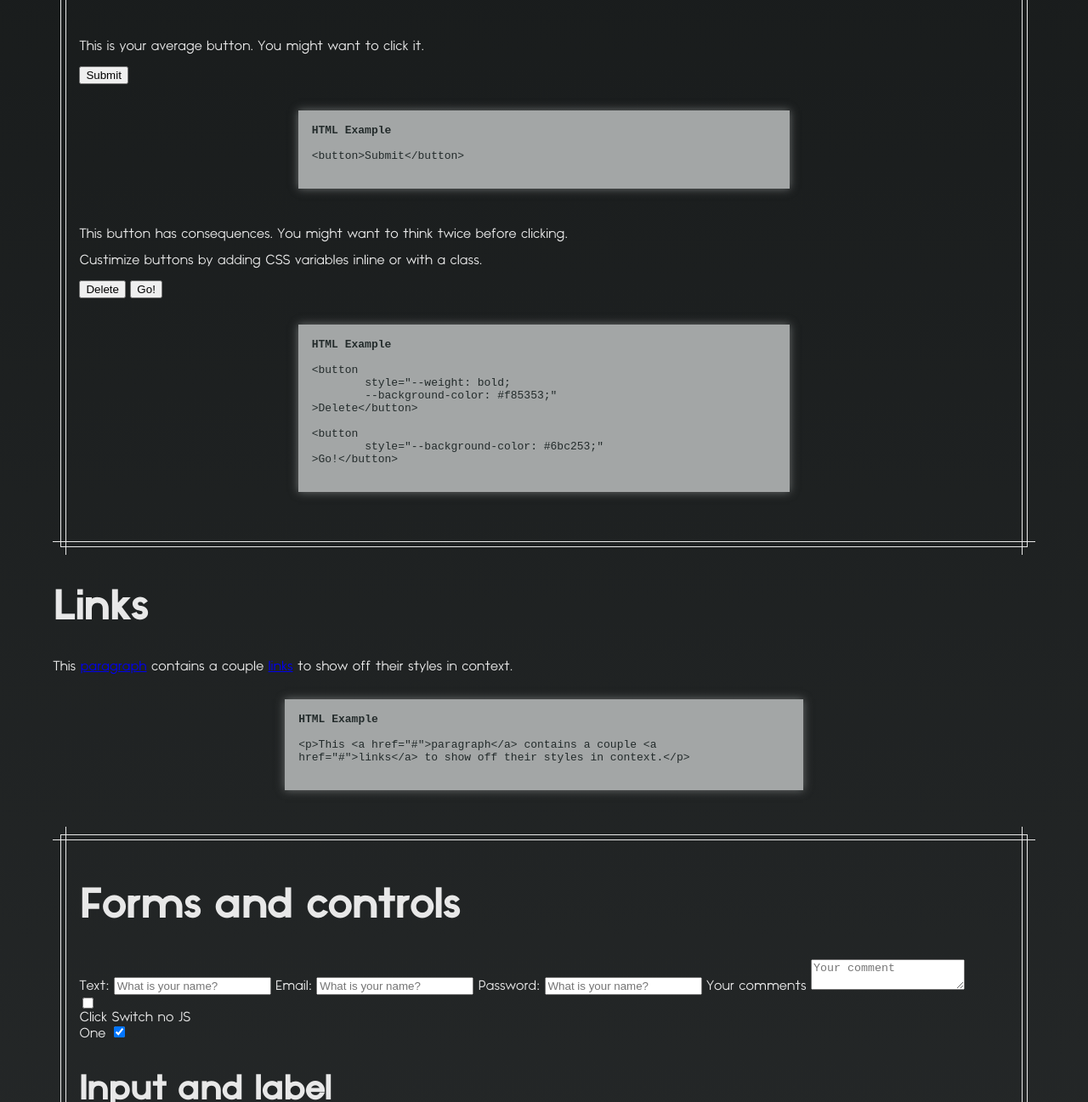
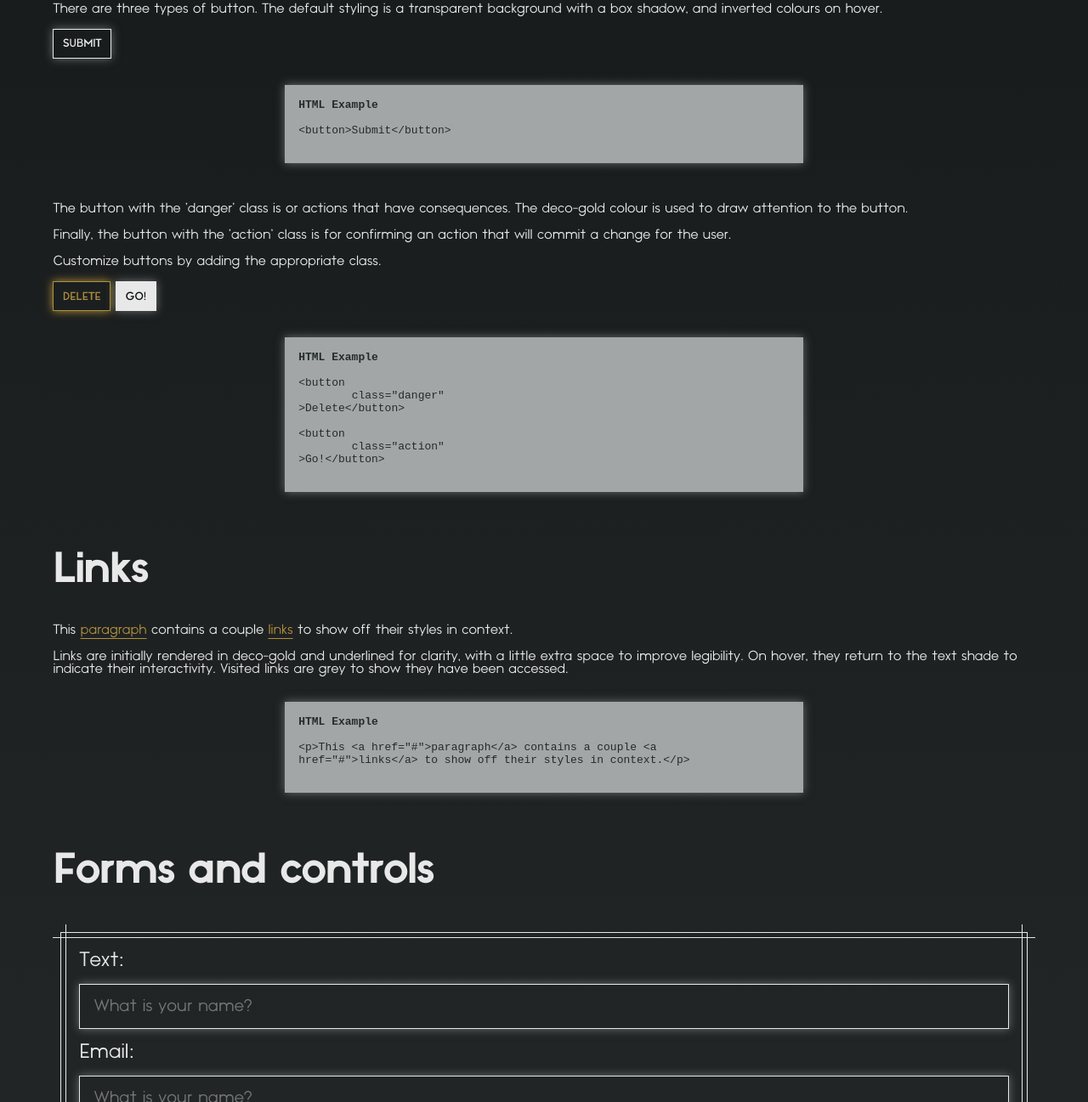
Before and after one commit to euripidean/film-noir, a plain HTML site: page index.html in a window 1280 px wide. Shown: the part 1503-2800 px from the top of the page at 85% size. Drawn offline with Linux system fonts and the light colour scheme.

Commit message:
Styled buttons, links, form

```diff
--- a/index.html
+++ b/index.html
@@ -2,7 +2,7 @@
   <head>
     <title>Film Noir CSS Framework</title>
 
-    <link rel="stylesheet" href="./styles/film-noir.css" id="dark-stylesheet" />
+    <link rel="stylesheet" href="./styles/film-base.css" id="dark-stylesheet" />
     <link
       rel="stylesheet"
       href="./styles/film-blanche.css"
@@ -35,7 +35,7 @@
     <div class="container main">
       <!-- --------------------------- -->
       <!-- Headings -->
-      <section id="headings">
+      <section id="headings" class="bordered">
         <h1>Headings</h1>
         <h1>H1 Heading</h1>
         <h2>H2 Heading</h2>
@@ -84,7 +84,10 @@
       <section id="buttons">
         <h2>Buttons</h2>
 
-        <p>This is your average button. You might want to click it.</p>
+        <p>
+          There are three types of button. The default styling is a transparent
+          background with a box shadow, and inverted colours on hover.
+        </p>
 
         <p><button>Submit</button></p>
 
@@ -95,26 +98,28 @@
 			</pre>
 
         <p>
-          This button has consequences. You might want to think twice before
-          clicking.
+          The button with the 'danger' class is or actions that have
+          consequences. The deco-gold colour is used to draw attention to the
+          button.
         </p>
-        <p>Custimize buttons by adding CSS variables inline or with a class.</p>
         <p>
-          <button style="--weight: bold; --background-color: #f85353">
-            Delete
-          </button>
-          <button style="--background-color: #6bc253">Go!</button>
+          Finally, the button with the 'action' class is for confirming an
+          action that will commit a change for the user.
+        </p>
+        <p>Customize buttons by adding the appropriate class.</p>
+        <p>
+          <button class="danger">Delete</button>
+          <button class="action">Go!</button>
         </p>
 
         <pre>
 				<code>
 &lt;button
-	style=&quot;--weight: bold;
-	--background-color: #f85353;&quot;
+	class=&quot;danger&quot;
 &gt;Delete&lt;/button&gt;
 
 &lt;button
-	style=&quot;--background-color: #6bc253;&quot;
+	class=&quot;action&quot;
 &gt;Go!&lt;/button&gt;
 				</code>
 			</pre>
@@ -130,6 +135,13 @@
           <a href="#">links</a> to show off their styles in context.
         </p>
 
+        <p>
+          Links are initially rendered in deco-gold and underlined for clarity,
+          with a little extra space to improve legibility. On hover, they return
+          to the text shade to indicate their interactivity. Visited links are
+          grey to show they have been accessed.
+        </p>
+
         <pre>
 				<code>
 &lt;p&gt;This &lt;a href=&quot;#&quot;&gt;paragraph&lt;/a&gt; contains a couple &lt;a
@@ -143,7 +155,7 @@ href=&quot;#&quot;&gt;links&lt;/a&gt; to show off their styles in context.&lt;/p
       <!-- Form Styles -->
       <section>
         <h2>Forms and controls</h2>
-        <form>
+        <form class="bordered">
           <label>
             <span>Text:</span>
             <input type="text" placeholder="What is your name?" />
--- /dev/null
+++ b/styles/film-base.scss
@@ -0,0 +1,279 @@
+@font-face {
+  font-family: "Noir_Regular";
+  src: url("../fonts/Noir_regular.otf") format("opentype");
+}
+
+@font-face {
+  font-family: "Noir_Medium";
+  src: url("../fonts/Noir_medium.otf") format("opentype");
+}
+// Default Colour Scheme
+$noir-black: #0e1111; // background
+$noir-grey-1: #232b2b;
+$noir-grey-2: #353839; // gradient
+$noir-grey-3: #4c4f4f;
+$noir-grey-4: #5e6161;
+$noir-grey-5: #6e7171; // box shadow haze
+$noir-highlight: #a3a6a6; //highlight
+$noir-white: #e8e8e8; // text
+$deco-gold: #b0903d; // deco
+
+// Default Font Sizes
+$base-font-size: 18px;
+
+// Default Font Family
+$default-font-family: "Noir_Regular", sans-serif, -apple-system,
+  BlinkMacSystemFont, "Segoe UI", Roboto, Oxygen, Ubuntu, Cantarell, "Open Sans",
+  "Helvetica Neue", sans-serif;
+$font-family-heading: "Noir_Medium", sans-serif, -apple-system,
+  BlinkMacSystemFont, "Segoe UI", Roboto, Oxygen, Ubuntu, Cantarell, "Open Sans",
+  "Helvetica Neue", sans-serif;
+
+// Form Element Styling
+
+// Spacing and Padding
+$default-line-height: 1.5;
+$default-spacing: 1rem;
+
+@mixin flexCenter($direction) {
+  display: flex;
+  flex-direction: $direction;
+  justify-content: center;
+  align-items: center;
+}
+
+@mixin grid($columns) {
+  display: grid;
+  grid-template-columns: repeat($columns, 1fr);
+  grid-gap: $default-spacing;
+}
+
+body {
+  // set background color as gradient from noir-black to noir-highlight
+  background: linear-gradient(to bottom, $noir-black, $noir-grey-2);
+}
+
+body,
+html {
+  width: 95%;
+  color: $noir-white;
+  margin: 0 auto;
+  font-family: $default-font-family;
+}
+
+h1,
+h2,
+h3,
+h4,
+h5,
+h6 {
+  font-family: $font-family-heading;
+  font-kerning: 5px;
+}
+
+h1 {
+  font-size: 4rem;
+  margin: $default-spacing 0;
+  padding: 0;
+  text-shadow: 0 0 50px $noir-grey-5;
+  & .no-haze {
+    text-shadow: none;
+  }
+}
+
+h2 {
+  font-size: 3rem;
+}
+
+h3 {
+  font-size: 2.5rem;
+}
+
+h4 {
+  font-size: 2rem;
+}
+
+h5 {
+  font-size: 1.5rem;
+}
+
+h6 {
+  font-size: 1.25rem;
+}
+
+strong {
+  font-family: $font-family-heading;
+}
+
+code {
+  display: flex;
+  flex-direction: column;
+  flex-wrap: row-wrap;
+  background-color: $noir-highlight;
+  color: $noir-grey-1;
+  width: 50%;
+  margin: 0 auto;
+  padding: $default-spacing;
+  box-shadow: 0 0 10px 0 $noir-grey-5;
+  overflow: auto;
+}
+
+code::before {
+  content: "HTML Example";
+  font-weight: bold;
+}
+
+a {
+  color: $deco-gold;
+  text-decoration: 1px underline $deco-gold;
+  text-underline-offset: 5px;
+  text-underline-position: below;
+}
+
+a:hover {
+  color: $noir-white;
+  text-decoration: 1px underline $noir-white;
+}
+
+a:visited {
+  color: $noir-highlight;
+  text-decoration: 1px underline $noir-highlight;
+}
+
+.navbar {
+  @include flexCenter(row);
+  width: 95%;
+  padding: $default-spacing;
+  font-family: $font-family-heading;
+}
+
+.navbar ul {
+  @include flexCenter(row);
+  width: 100%;
+  list-style: none;
+  justify-content: space-around;
+  border-top: 1px solid $noir-grey-5;
+  border-bottom: 1px solid $noir-grey-5;
+}
+
+.navbar ul:last-child {
+  justify-self: flex-end;
+}
+.navbar li {
+  margin: $default-spacing;
+}
+
+.navbar ul li a {
+  color: $noir-white;
+  text-decoration: none;
+  text-transform: uppercase;
+}
+
+.navbar ul li a:hover {
+  color: $deco-gold;
+}
+
+.title {
+  @include flexCenter(column);
+  width: 100%;
+  font-size: 6rem;
+  text-shadow: 0 0 15px $noir-grey-5;
+  margin-top: calc($default-spacing * 2);
+  margin-bottom: 0;
+}
+
+.color-grid {
+  @include grid(5);
+}
+
+.bordered {
+  border: 15px solid transparent;
+  outline: 1px solid $noir-white;
+  outline-offset: -10px;
+  background: linear-gradient($noir-white 0 0) top,
+    linear-gradient($noir-white 0 0) left,
+    linear-gradient($noir-white 0 0) bottom,
+    linear-gradient($noir-white 0 0) right;
+  background-size: 200% 1px, 1px 200%;
+  background-origin: padding-box;
+  background-repeat: no-repeat;
+  padding: $default-spacing;
+}
+
+.page-footer {
+  text-align: center;
+  display: grid;
+  grid-template-columns: 1fr 1fr 1fr;
+}
+
+.page-footer ul {
+  list-style: none;
+  padding: 0;
+}
+
+button {
+  background: transparent;
+  outline: none;
+  border: 1px solid $noir-white;
+  padding: calc($default-spacing / 1.5);
+  color: $noir-white;
+  font-family: "Noir_Medium", sans-serif;
+  text-transform: uppercase;
+  box-shadow: 0 0 10px 0 $noir-grey-5;
+}
+
+.danger {
+  border: 1px solid $deco-gold;
+  color: $deco-gold;
+  box-shadow: 0 0 10px 0 $deco-gold;
+}
+
+.action {
+  background-color: $noir-white;
+  color: $noir-black;
+  box-shadow: 0 0 10px 0 $noir-grey-5;
+}
+
+button:hover {
+  background: $noir-white;
+  color: $noir-black;
+  cursor: pointer;
+}
+
+button.danger:hover {
+  background: $deco-gold;
+  color: $noir-black;
+}
+
+button.action:hover {
+  background: $noir-black;
+  color: $noir-white;
+}
+
+form {
+  padding: $default-spacing;
+}
+
+form input,
+textarea {
+  width: 100%;
+  margin: $default-spacing 0;
+  padding: $default-spacing;
+  border: 1px solid $noir-white;
+  background: transparent;
+  color: $noir-white;
+  font-family: $default-font-family;
+  font-size: 1.25rem;
+  outline: none;
+  box-shadow: 0 0 10px 0 $noir-grey-5;
+}
+
+form input:focus,
+textarea:focus {
+  border: 1px solid $deco-gold;
+}
+
+form label {
+  font-size: 1.5rem;
+  margin: $default-spacing 0;
+}
--- a/styles/film-noir.scss
+++ /dev/null
@@ -1,169 +0,0 @@
-@font-face {
-  font-family: "Noir_Regular";
-  src: url("../fonts/Noir_regular.otf") format("opentype");
-}
-
-@font-face {
-  font-family: "Noir_Medium";
-  src: url("../fonts/Noir_medium.otf") format("opentype");
-}
-// Default Colour Scheme
-$noir-black: #0e1111;
-$noir-grey-1: #232b2b;
-$noir-grey-2: #353839;
-$noir-grey-3: #4c4f4f;
-$noir-grey-4: #5e6161;
-$noir-grey-5: #6e7171;
-$noir-highlight: #a3a6a6;
-$noir-white: #e8e8e8;
-$deco-gold: #b0903d;
-
-// Default Font Sizes
-$base-font-size: 18px;
-
-// Spacing and Padding
-$default-line-height: 1.5;
-$default-spacing: 1rem;
-
-@mixin flexCenter($direction) {
-  display: flex;
-  flex-direction: $direction;
-  justify-content: center;
-  align-items: center;
-}
-
-body {
-  // set background color as gradient from noir-black to noir-highlight
-  background: linear-gradient(to bottom, $noir-black, $noir-grey-2);
-}
-
-body,
-html {
-  width: 95%;
-  color: $noir-white;
-  margin: 0 auto;
-  font-family: "Noir_Regular", sans-serif;
-}
-
-h1,
-h2,
-h3,
-h4,
-h5,
-h6 {
-  font-family: "Noir_Medium", sans-serif;
-  font-kerning: 5px;
-}
-
-h1 {
-  font-size: 4rem;
-  margin: $default-spacing 0;
-  padding: 0;
-  text-shadow: 0 0 15px $noir-grey-5;
-}
-
-h2 {
-  font-size: 3rem;
-}
-
-h3 {
-  font-size: 2.5rem;
-}
-
-h4 {
-  font-size: 2rem;
-}
-
-h5 {
-  font-size: 1.5rem;
-}
-
-h6 {
-  font-family: "Noir_Medium", sans-serif;
-  font-size: 1.25rem;
-}
-
-code {
-  display: flex;
-  flex-direction: column;
-  flex-wrap: row-wrap;
-  background-color: $noir-highlight;
-  color: $noir-grey-1;
-  width: 50%;
-  margin: 0 auto;
-  padding: $default-spacing;
-  box-shadow: 0 0 10px 0 $noir-grey-5;
-  overflow: auto;
-}
-
-code::before {
-  content: "HTML Example";
-  font-weight: bold;
-}
-
-.navbar {
-  @include flexCenter(row);
-  width: 100%;
-  padding: $default-spacing;
-  font-family: "Noir_Medium", sans-serif;
-}
-
-.navbar ul {
-  @include flexCenter(row);
-  width: 100%;
-  list-style: none;
-  justify-content: space-around;
-  border-top: 1px solid $noir-grey-5;
-  border-bottom: 1px solid $noir-grey-5;
-}
-
-.navbar ul:last-child {
-  justify-self: flex-end;
-}
-.navbar li {
-  margin: $default-spacing;
-}
-
-.navbar ul li a {
-  color: $noir-white;
-  text-decoration: none;
-  text-transform: uppercase;
-}
-
-.navbar ul li a:hover {
-  color: $deco-gold;
-}
-
-.title {
-  @include flexCenter(column);
-  width: 100%;
-  font-size: 6rem;
-  text-shadow: 0 0 15px $noir-grey-5;
-  margin-top: calc($default-spacing * 2);
-  margin-bottom: 0;
-}
-
-section:nth-child(odd) {
-  border: 15px solid transparent; /* control the offset of the lines */
-  outline: 1px solid $noir-white; /* adjust the 2px here */
-  outline-offset: -10px; /* control the offset of the rectangle */
-  background: linear-gradient($noir-white 0 0) top,
-    linear-gradient($noir-white 0 0) left,
-    linear-gradient($noir-white 0 0) bottom,
-    linear-gradient($noir-white 0 0) right;
-  background-size: 200% 1px, 1px 200%; /* adjust the 2px here */
-  background-origin: padding-box;
-  background-repeat: no-repeat;
-  padding: $default-spacing;
-}
-
-.page-footer {
-  text-align: center;
-  display: grid;
-  grid-template-columns: 1fr 1fr 1fr;
-}
-
-.page-footer ul {
-  list-style: none;
-  padding: 0;
-}
```
Also changed, not shown: styles/film-base.css (added), styles/film-noir.css, 2 other files.
